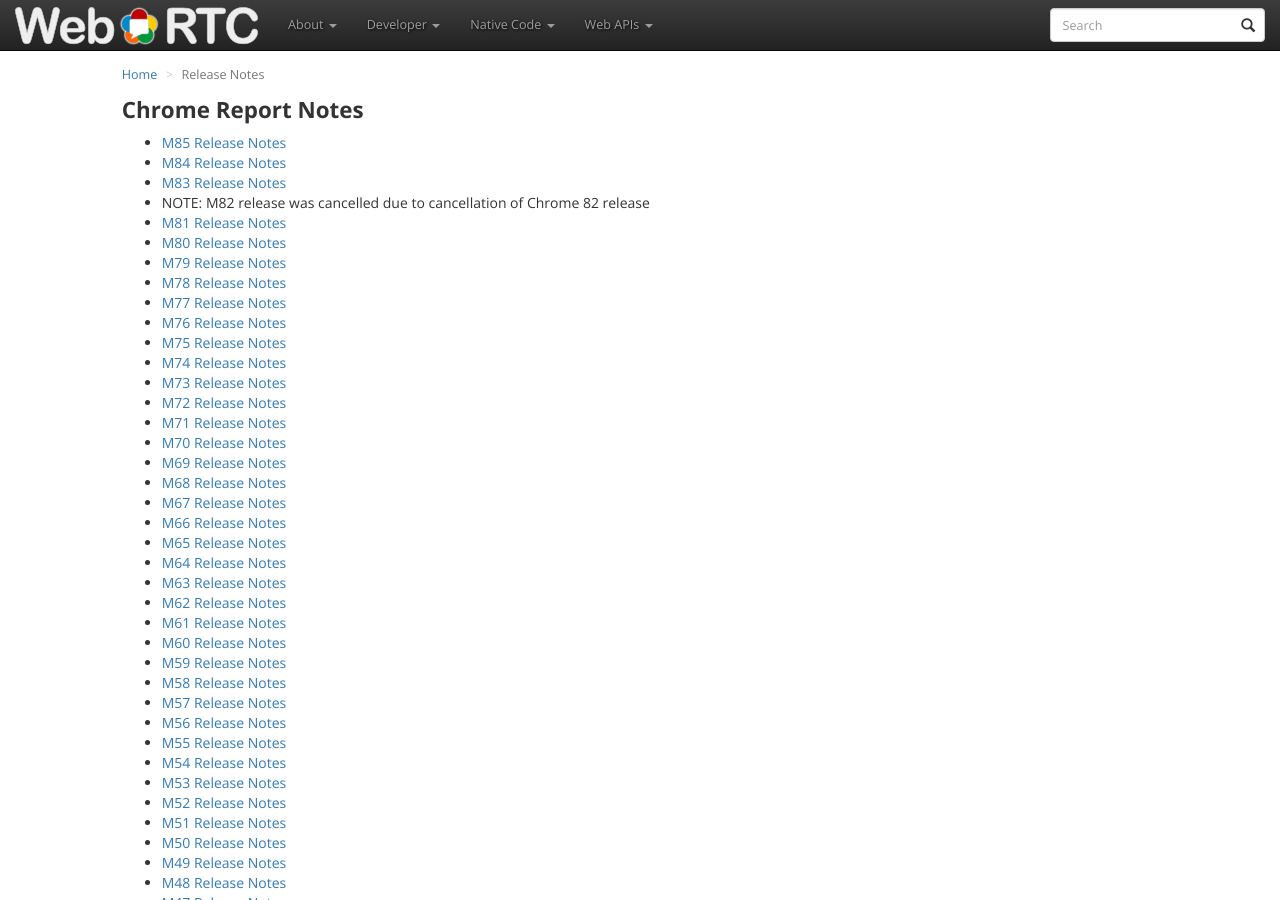
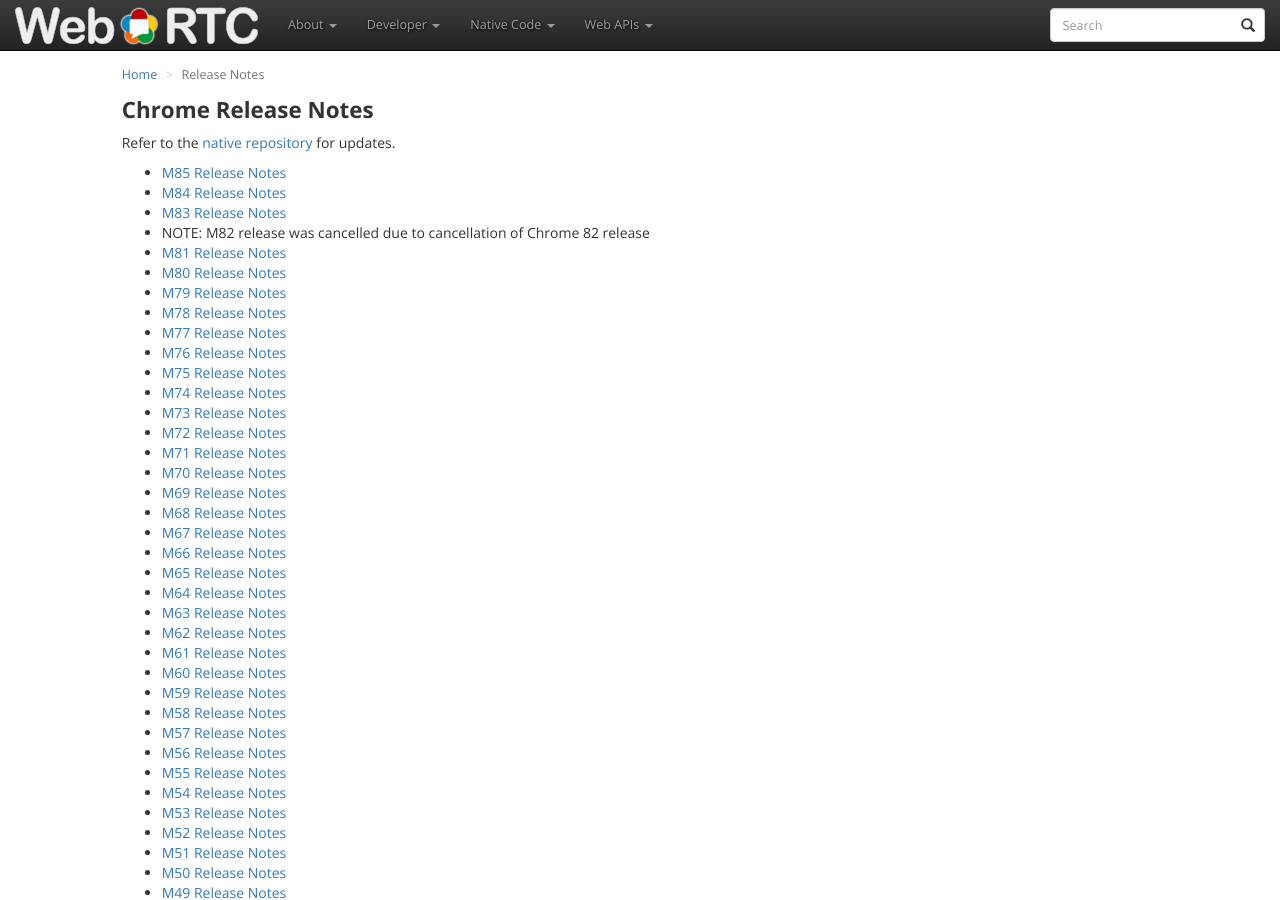
Before and after one commit to webrtc/webrtc-org, a Jekyll site: the page built from release-notes/index.md, in a window 1280 px wide and 900 px high. Built offline with Jekyll 4.4.1, drawn with Linux system fonts in a browser that asks for light colours; nearby versions of some CDN libraries.

Commit message:
point to native release notes

```diff
--- a/release-notes/index.md
+++ b/release-notes/index.md
@@ -1,9 +1,10 @@
 ---
 layout: default
-title: Chrome Report Notes
+title: Chrome Release Notes
 permalink: /release-notes/
 crumb: Release Notes
 ---
+Refer to the [native repository](https://chromium.googlesource.com/external/webrtc/+/refs/heads/master/docs/release-notes.md) for updates.
 
   * [M85 Release Notes](https://groups.google.com/d/msg/discuss-webrtc/Qq3nsR2w2HU/7WGLPscPBwAJ)
   * [M84 Release Notes](https://groups.google.com/d/msg/discuss-webrtc/MRAV4jgHYV0/5019yB-HAwAJ)
```
